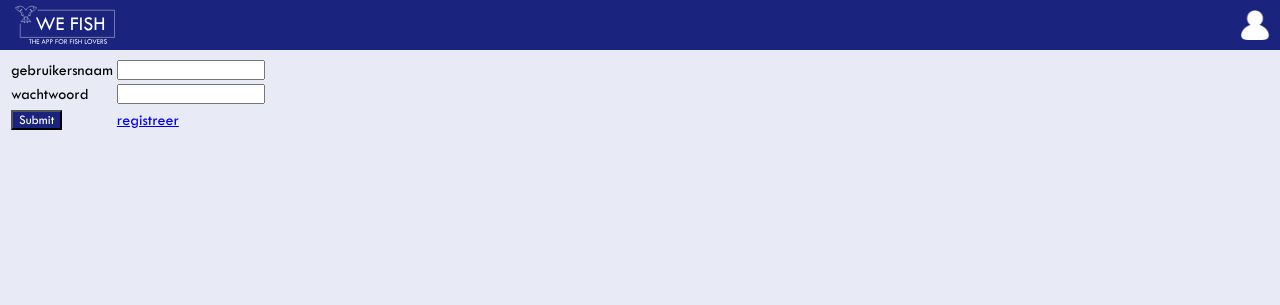
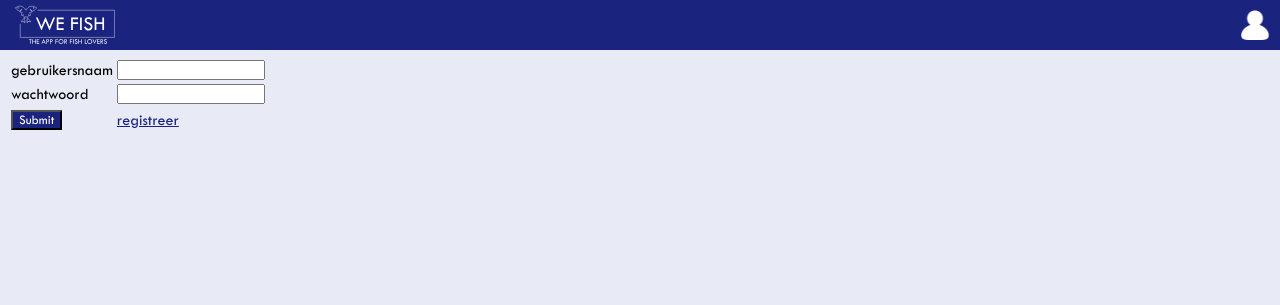
Before and after one commit to svennote/WeFish.github.io, a Jekyll site: the page built from login.html, in a window 1280 px wide. Shown: the top 305 px of the page. Built offline with Jekyll 4.4.1, drawn with Linux system fonts in a browser that asks for light colours.

Commit message:
aangepast

```diff
--- a/css/login.scss
+++ b/css/login.scss
@@ -104,7 +104,11 @@
 
 }
 
+.registreerlink {
 
+color:$ahsd;
+
+}
 
 .inlogger {
 
@@ -148,6 +152,11 @@
 color:black;
 
 }
+
+
+
+
+
 
 .stedenwrapper{
 	margin-top: 100px;
--- a/login.html
+++ b/login.html
@@ -10,7 +10,7 @@
     <form action="login.html">
     <tr><td><label>gebruikersnaam</label></td><td><input id="InlogNaam" name="naam" type="text" required="required"></td></tr>
     <tr><td><label>wachtwoord</label></td><td><input id ="InlogWachtwoord" name="wachtwoord" type="password" required ="required"></td><tr>
-   <tr><td><input id="btn_submit" type="submit" onClick= "GebruikerInloggen()"></td><td><a href="registreer.html">registreer</a></td></tr>
+   <tr><td><input id="btn_submit" type="submit" onClick= "GebruikerInloggen()"></td><td><a href="registreer.html" class="registreerlink">registreer</a></td></tr>
     </form>
     </table>
 </div>
```
